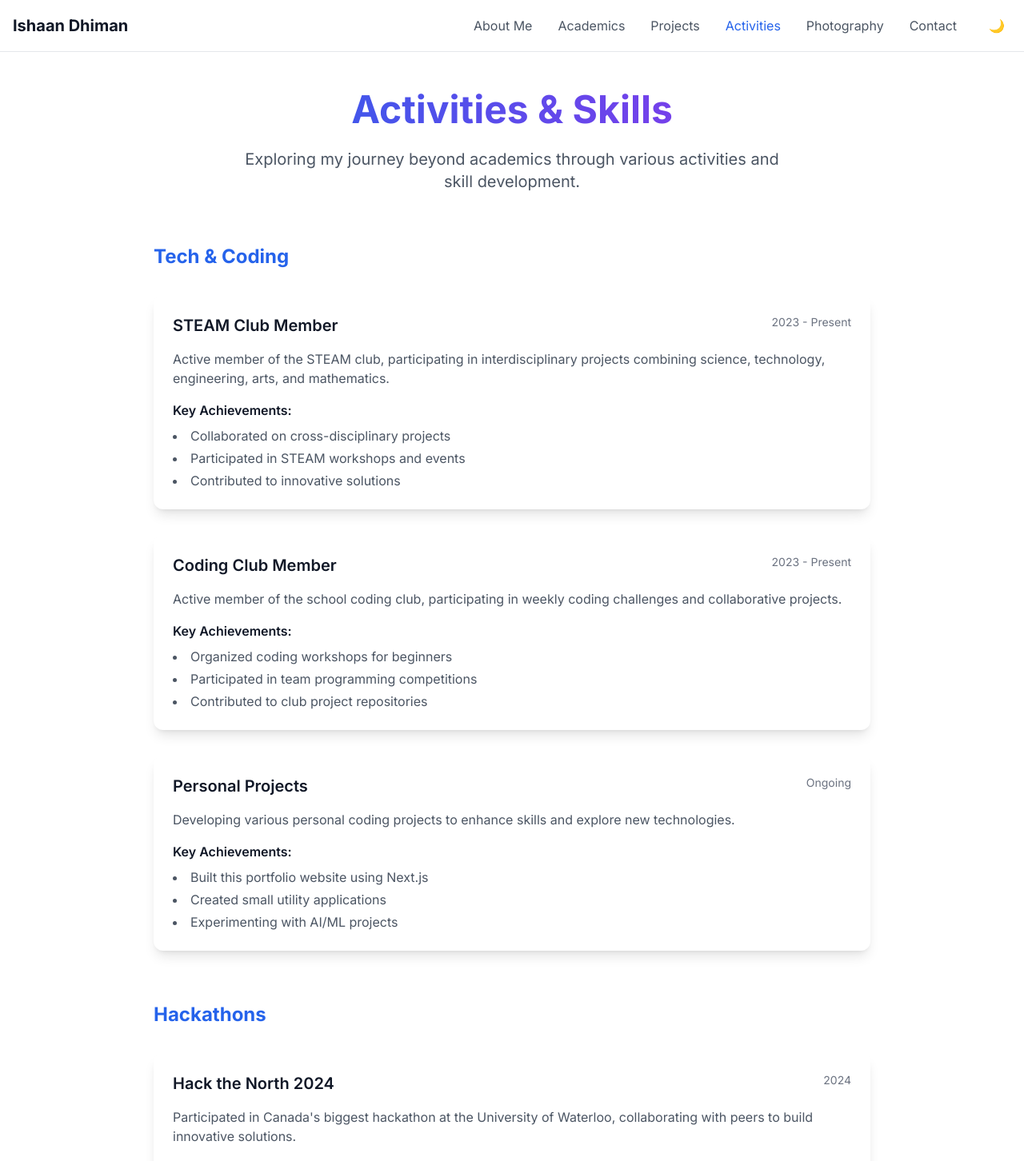
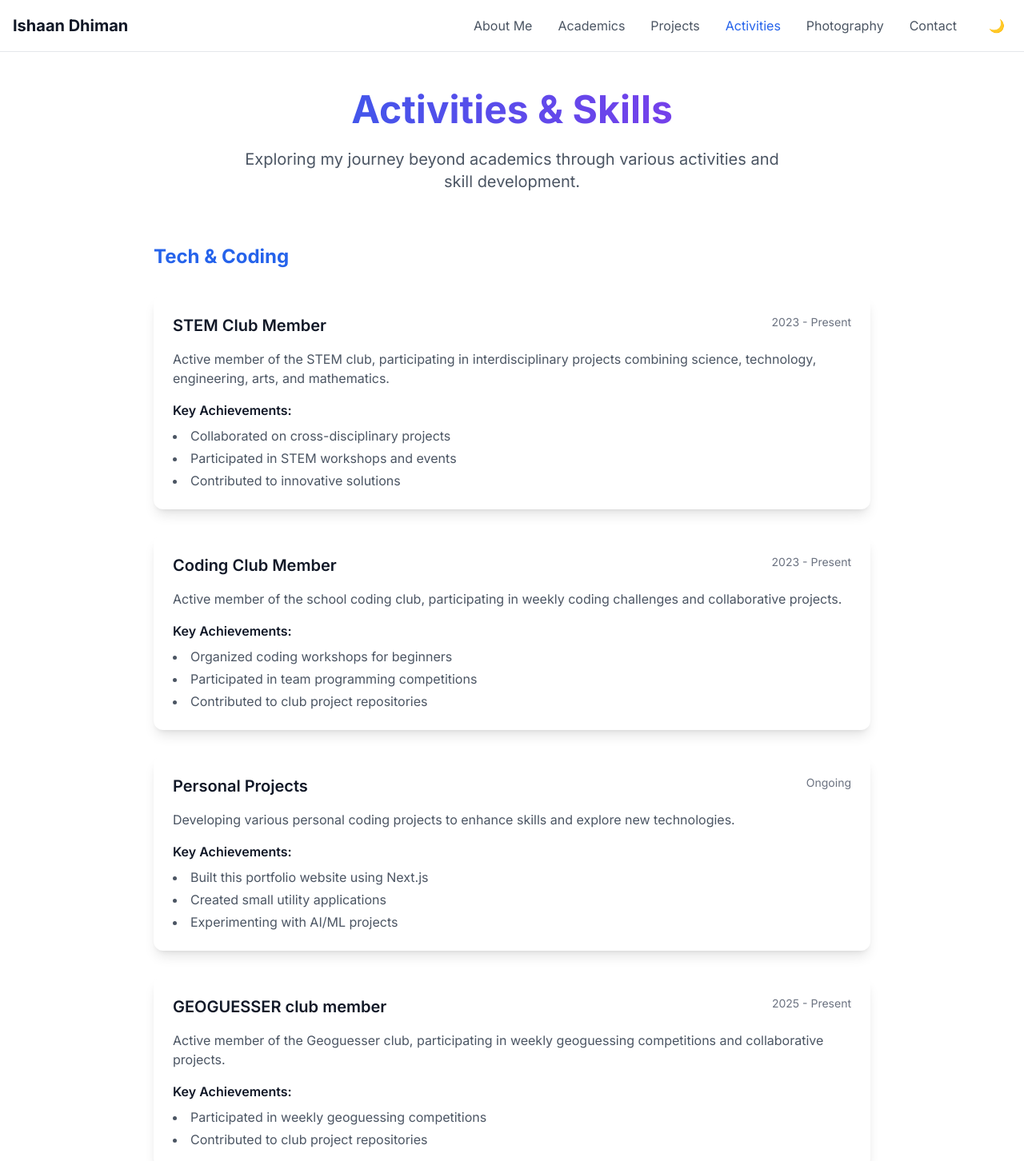
Before and after one commit to IshaanD-RX6600/IshaanDhiman, a Next.js app: page /activities in a window 1280 px wide. Shown: the top 1452 px of the page at 80% size. Built offline with nearby package versions, Linux system fonts and the light colour scheme.

Commit message:
made some changeas

```diff
--- a/src/app/activities/page.tsx
+++ b/src/app/activities/page.tsx
@@ -11,12 +11,12 @@ export default function ActivitiesPage() {
       category: 'Tech & Coding',
       items: [
         {
-          title: 'STEAM Club Member',
+          title: 'STEM Club Member',
           period: '2023 - Present',
-          description: 'Active member of the STEAM club, participating in interdisciplinary projects combining science, technology, engineering, arts, and mathematics.',
+          description: 'Active member of the STEM club, participating in interdisciplinary projects combining science, technology, engineering, arts, and mathematics.',
           achievements: [
             'Collaborated on cross-disciplinary projects',
-            'Participated in STEAM workshops and events',
+            'Participated in STEM workshops and events',
             'Contributed to innovative solutions'
           ]
         },
@@ -38,6 +38,15 @@ export default function ActivitiesPage() {
             'Built this portfolio website using Next.js',
             'Created small utility applications',
             'Experimenting with AI/ML projects'
+          ]
+        },
+        {
+          title: 'GEOGUESSER club member',
+          period: '2025 - Present',
+          description: 'Active member of the Geoguesser club, participating in weekly geoguessing competitions and collaborative projects.',
+          achievements: [
+            'Participated in weekly geoguessing competitions',
+            'Contributed to club project repositories'
           ]
         }
       ]
```
